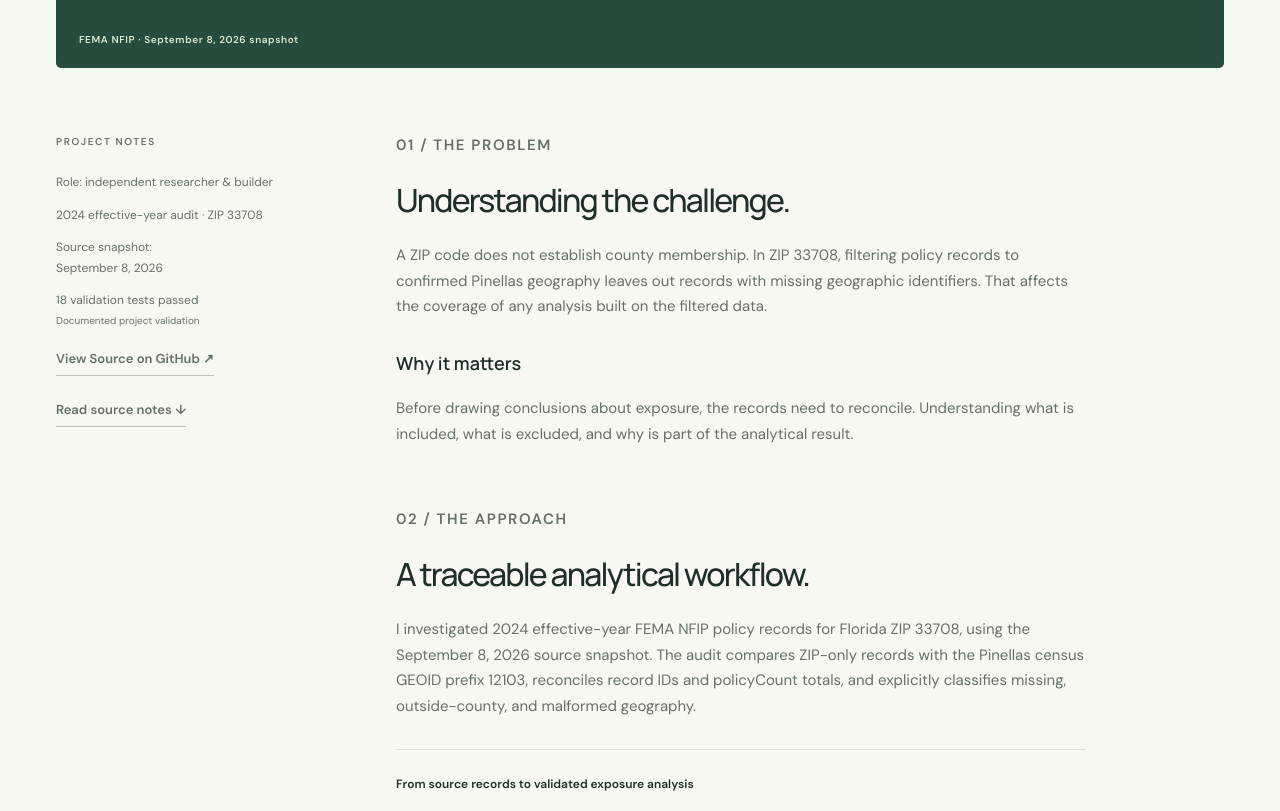
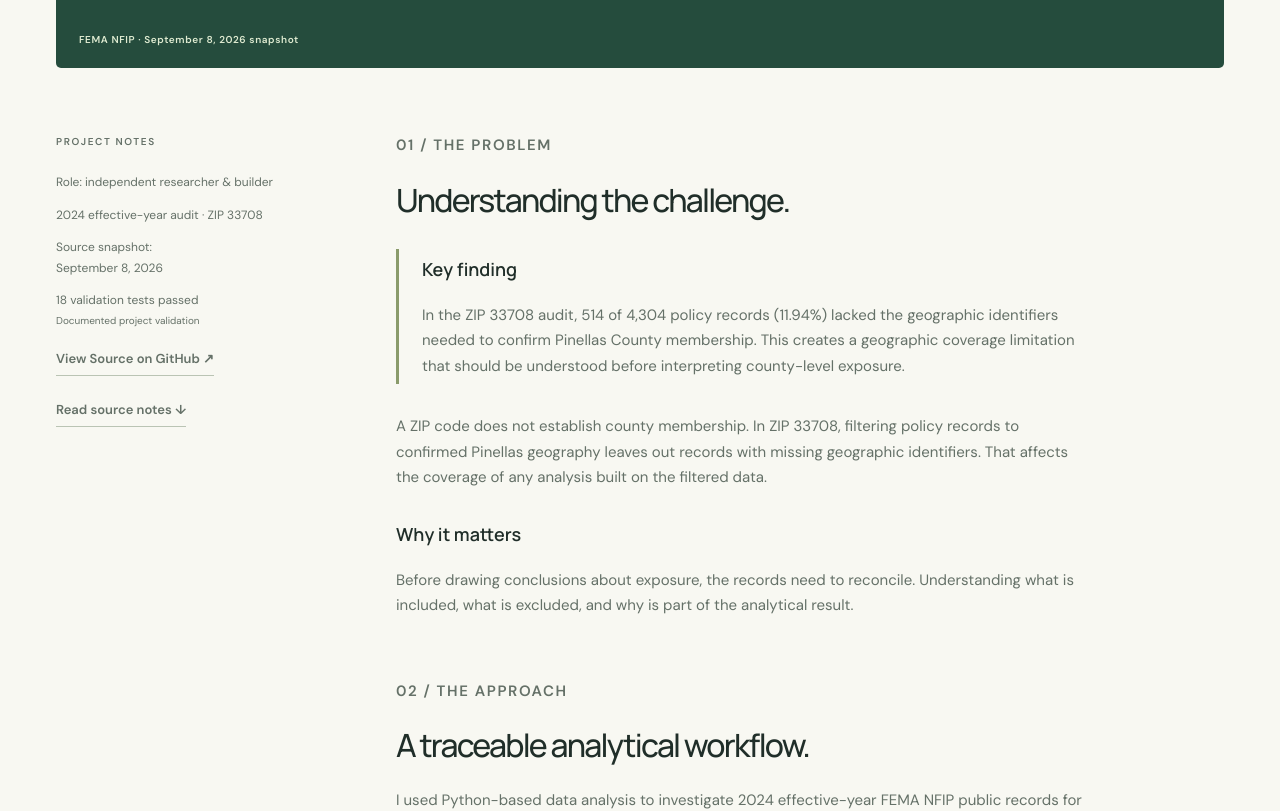
Before and after one commit to joaquinpizano/joaquin-portfolio, a Next.js app: page /projects/riskmap in a window 1280 px wide. Shown: the part 805-1616 px from the top of the page. Built offline with nearby package versions, Linux system fonts and the light colour scheme.

Commit message:
Clarify RiskMap findings and potential business applications

```diff
--- a/app/projects/[slug]/page.tsx
+++ b/app/projects/[slug]/page.tsx
@@ -27,9 +27,10 @@ export default async function ProjectPage({ params }: { params: Promise<{ slug:
     <header className="case-header"><p className="eyebrow">{p.category} / INDEPENDENT PROJECT</p><h1>{p.name}<span>.</span></h1><p className="case-headline">{p.headline}</p><ul className="tags">{p.technologies.map(t => <li key={t}>{t}</li>)}</ul>{p.live && <a className="button primary" href={p.live} target="_blank" rel="noopener noreferrer">Launch PharmaOpt <span aria-hidden="true">↗</span><span className="sr-only"> (opens in a new tab)</span></a>}</header>
     <ProjectVisual kind={p.slug}/>
     <div className="case-layout"><aside><p className="eyebrow">PROJECT NOTES</p><p>Role: independent researcher & builder</p><p>{p.status}</p>{isRisk && <><p>Source snapshot:<br/>September 8, 2026</p><p>18 validation tests passed<br/><small>Documented project validation</small></p></>}{p.repository && <a className="text-link" href={p.repository} target="_blank" rel="noopener noreferrer">View Source on GitHub ↗<span className="sr-only"> (opens in a new tab)</span></a>}<a className="text-link evidence-source" href={isRisk ? '/evidence/riskmap-policy-audit.md' : '/evidence/pharmaopt-methodology.md'}>Read source notes ↓</a></aside>
-    <div className="case-copy"><section><p className="eyebrow">01 / THE PROBLEM</p><h2>Understanding the challenge.</h2><p>{p.problem}</p><h3>Why it matters</h3><p>{p.importance}</p></section>
+    <div className="case-copy"><section><p className="eyebrow">01 / THE PROBLEM</p><h2>Understanding the challenge.</h2>{isRisk && <div className="evidence-note"><h3>Key finding</h3><p>In the ZIP 33708 audit, 514 of 4,304 policy records (11.94%) lacked the geographic identifiers needed to confirm Pinellas County membership. This creates a geographic coverage limitation that should be understood before interpreting county-level exposure.</p></div>}<p>{p.problem}</p><h3>Why it matters</h3><p>{p.importance}</p></section>
     <section><p className="eyebrow">02 / THE APPROACH</p><h2>A traceable analytical workflow.</h2><p>{p.approach}</p><Pipeline steps={steps} label={isRisk ? 'From source records to validated exposure analysis' : 'From public records to research review priorities'}/>{isRisk ? <p>Missing or invalid counts are never silently treated as zero. Record-level classification and source snapshot checks make it possible to trace the relationship between the ZIP-only and county-filtered cohorts.</p> : <p>SQL/MySQL provides structured data organization, while Python and Jupyter support validation and modeling. Streamlit makes the research workflow explorable. Review costs and team limits remain explicit assumptions rather than claims about operational spending.</p>}</section>
     <section><p className="eyebrow">03 / EVIDENCE & INTERPRETATION</p><h2>{isRisk ? 'Reconcile before interpreting.' : 'Make the assumptions visible.'}</h2>{isRisk ? <RiskEvidence/> : <PharmaEvidence/>}</section>
+    {isRisk && <section><h2>Business application</h2><p>Insurance analysts can use this type of geographic reconciliation to assess data completeness before creating exposure reports, comparing geographic concentrations, or supporting risk-planning decisions. Identifying missing geographic information helps teams understand where additional validation is needed before relying on county-level results.</p><p className="helper">This describes potential business use. RiskMap has not been deployed by an insurer or used to influence a real business decision.</p></section>}
     <section className="source-notes"><p className="eyebrow">04 / SOURCES & LIMITATIONS</p><h2>Keep the evidence close.</h2>{isRisk ? <><p>The figures come from the local ZIP 33708 audit and provisional exposure-sensitivity reports. Effective-year policy rows, summed policyCount, and duration-weighted exposure are separate measures. Equal snapshot labels do not guarantee an immutable database revision.</p><ul><li><a href="/evidence/riskmap-policy-audit.md">ZIP 33708 effective-year policy audit ↓</a></li><li><a href="/evidence/riskmap-exposure-sensitivity.md">Provisional exposure sensitivity and limitations ↓</a></li></ul></> : <><p>The corrected experiment was created October 23, 2026, using 2022–2024 training years and a previously inspected 2025 evaluation cohort. This page preserves the source experiment’s limitations; it does not claim independent validation or real-world impact.</p><ul><li><a href="/evidence/pharmaopt-methodology.md">Source artifacts, definitions, and model limitations ↓</a></li><li><a href="/evidence/pharmaopt-corrected-comparison.csv">Corrected outcome comparison CSV ↓</a></li></ul><a className="button primary" href={p.live!} target="_blank" rel="noopener noreferrer">Launch PharmaOpt ↗<span className="sr-only"> (opens in a new tab)</span></a></>}</section></div></div>
     <div className="next-project"><span className="eyebrow">CONTINUE EXPLORING</span><Link href={`/projects/${next.slug}`}>{next.name} <span>↗</span></Link></div>
   </main><Footer/></>;
--- a/data/portfolio.ts
+++ b/data/portfolio.ts
@@ -27,7 +27,7 @@ export const projects = [
     technologies: ['Python', 'Data validation', 'FEMA NFIP data'],
     problem: 'A ZIP code does not establish county membership. In ZIP 33708, filtering policy records to confirmed Pinellas geography leaves out records with missing geographic identifiers. That affects the coverage of any analysis built on the filtered data.',
     importance: 'Before drawing conclusions about exposure, the records need to reconcile. Understanding what is included, what is excluded, and why is part of the analytical result.',
-    approach: 'I investigated 2024 effective-year FEMA NFIP policy records for Florida ZIP 33708, using the September 8, 2026 source snapshot. The audit compares ZIP-only records with the Pinellas census GEOID prefix 12103, reconciles record IDs and policyCount totals, and explicitly classifies missing, outside-county, and malformed geography.',
+    approach: 'I used Python-based data analysis to investigate 2024 effective-year FEMA NFIP public records for Florida ZIP 33708, using the September 8, 2026 source snapshot. The workflow validates geographic identifiers against the Pinellas census GEOID prefix 12103, reconciles record IDs and policyCount totals, and explicitly classifies missing, outside-county, and malformed geography. Documented exposure methodology and data-quality limitations explain what the resulting measures can support and where interpretation remains constrained.',
     status: '2024 effective-year audit · ZIP 33708',
     live: null, repository: 'https://github.com/joaquinpizano/RiskMap',
   },
```
